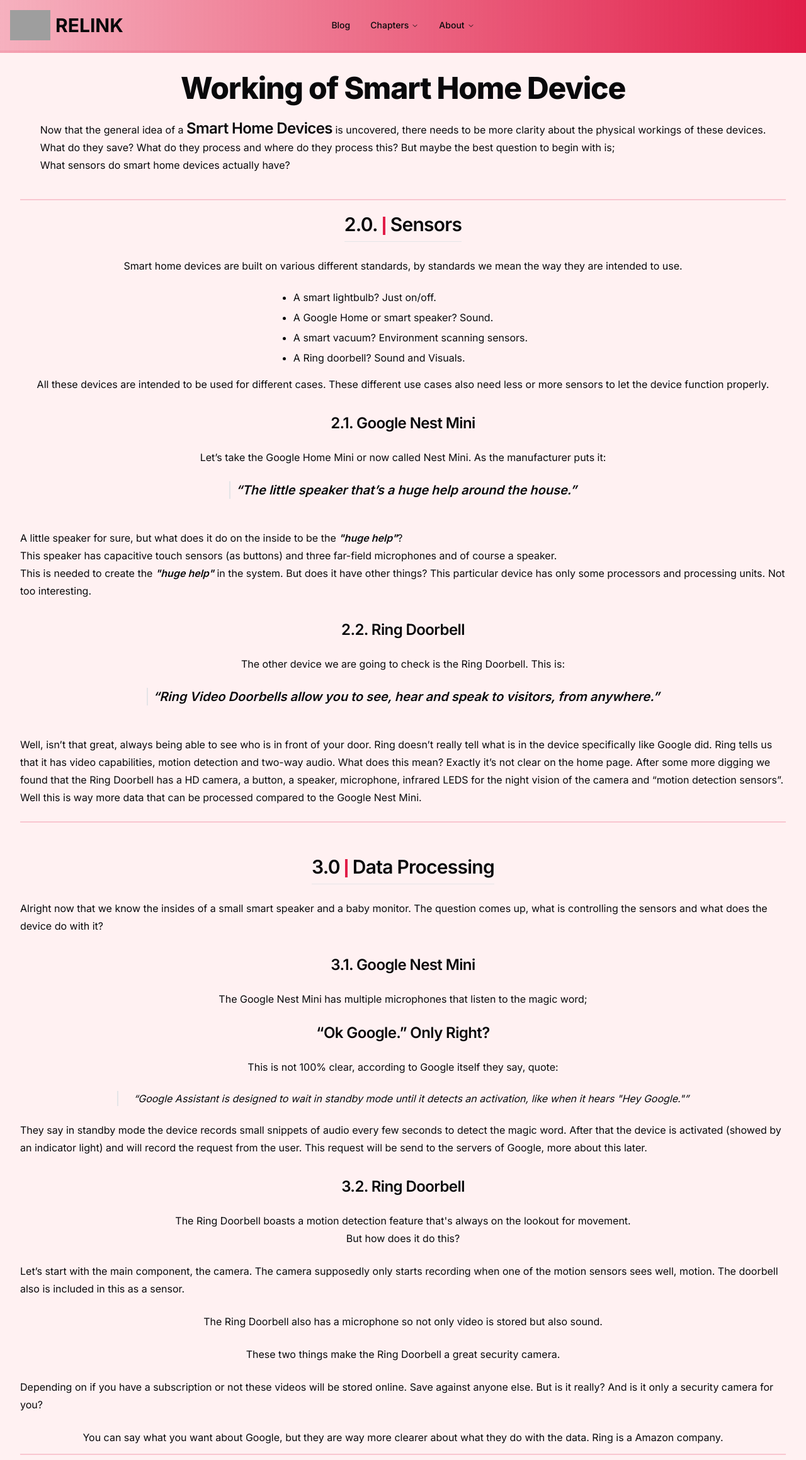
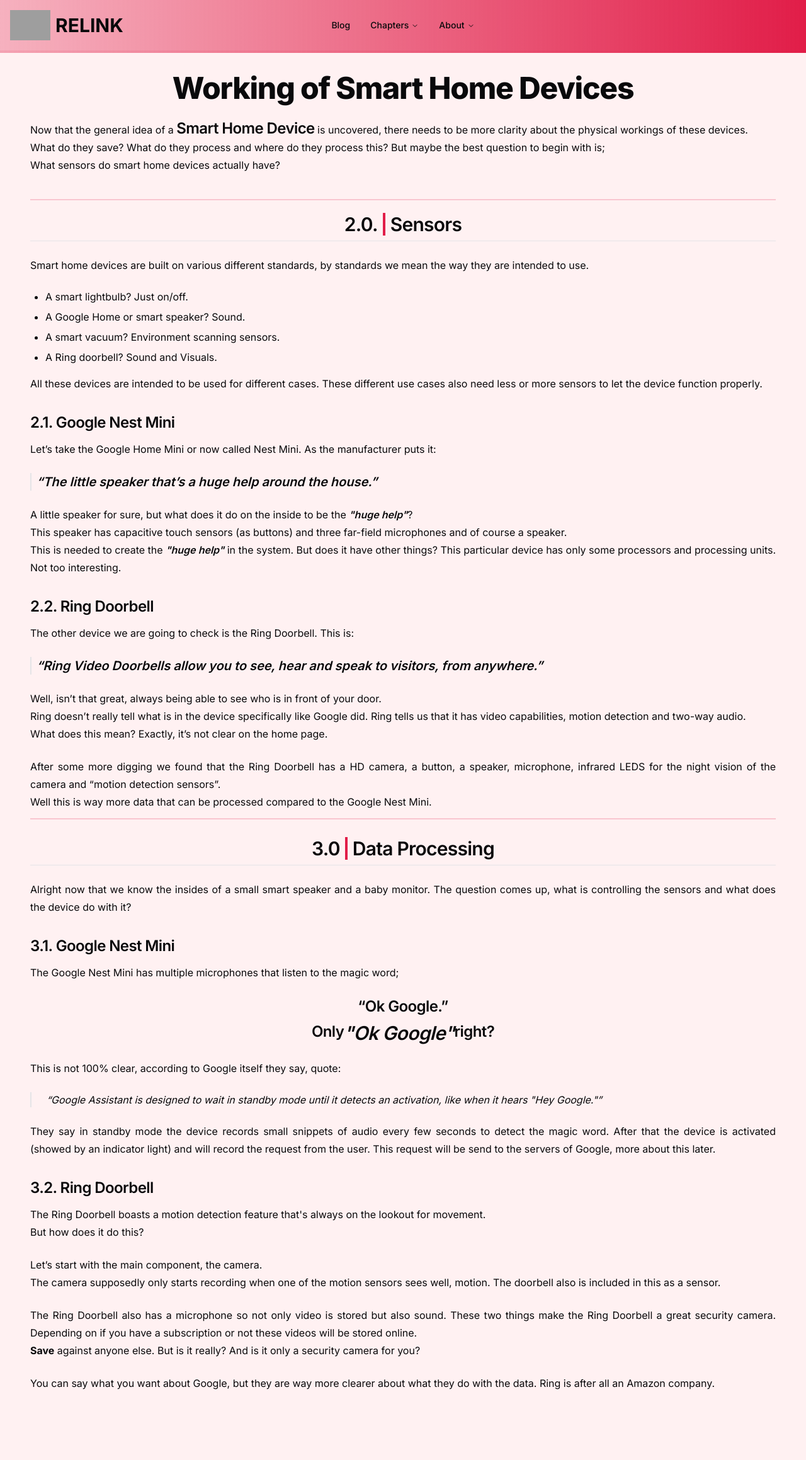
Before and after one commit to evebrnd/eps, a Next.js app: page /eps/chapters/two in a window 1280 px wide. Shown: the whole page at 63% size. After the commit the page ends 2230 px from the top, so only its background shows below. Built offline with nearby package versions, Linux system fonts and the light colour scheme; grey boxes are pictures that could not be loaded.

Commit message:
feat: added the general text layout.

```diff
--- a/src/app/chapters/two/page.tsx
+++ b/src/app/chapters/two/page.tsx
@@ -2,26 +2,26 @@
 
 export default function Page() {
   return (
-    <div className="flex flex-col items-center justify-center py-2 mx-4 md:mx-8">
-      <h1 className="mt-6 text-4xl font-extrabold tracking-tight lg:text-5xl">
-        Working of Smart Home Device
+    <div className="flex flex-col justify-center py-2 mx-4 md:mx-12">
+      <h1 className="flex justify-center text-center mt-6 text-4xl font-extrabold tracking-tight lg:text-5xl">
+        Working of Smart Home Devices
       </h1>
-      <p className="leading-7 mt-6">
-        Now that the general idea of a <a className="text-2xl font-semibold tracking-tight">Smart Home Devices</a> is uncovered,
+      <p className="leading-7 mt-6 text-justify">
+        Now that the general idea of a <a className="text-2xl font-semibold tracking-tight">Smart Home Device</a> is uncovered,
         there needs to be more clarity about the physical workings of these devices.
         <br /> What do they save? What do they process and where do they process this?
         But maybe the best question to begin with is; <br /> What sensors do smart home devices actually have?
       </p>
 
-      <div className="flex flex-col items-center justify-center py-3 border-y-2 border-primary/20 mt-10">
+      <div className="flex flex-col text-justify py-3 border-y-2 border-primary/20 mt-10">
         {/* 2.0 */}
-        <h2 className="mt-2 border-b pb-2 text-3xl font-semibold tracking-tight">
+        <h2 className="flex justify-center mt-2 border-b pb-2 text-3xl font-semibold tracking-tight">
           2.0.<a className="mx-2 border-x-2 border-primary text-2xl"></a>Sensors
         </h2>
         <p className="leading-7 mt-3 md:mt-6">
           Smart home devices are built on various different standards, by standards we mean the way they are intended to use.
         </p>
-        <ul className="my-4 ml-6 list-disc [&>li]:mt-2">
+        <ul className="text-left my-4 ml-6 list-disc [&>li]:mt-2">
           <li>A smart lightbulb?  Just on/off.</li>
           <li>A Google Home or smart speaker? Sound. </li>
           <li>A smart vacuum? Environment scanning sensors.</li>
@@ -32,16 +32,16 @@
         </p>
 
         {/* 2.1 */}
-        <h3 className="mt-8 scroll-m-20 text-2xl font-semibold tracking-tight">
+        <h3 className="mt-8 text-2xl font-semibold tracking-tight">
           2.1. Google Nest Mini
         </h3>
-        <p className="leading-7 mt-3 md:mt-6">
+        <p className="leading-7 mt-3">
           Let’s take the Google Home Mini or now called Nest Mini. As the manufacturer puts it:
         </p>
         <blockquote className="my-6 border-l-2 pl-2 italic font-semibold text-xl">
           “The little speaker that’s a huge help around the house.”
         </blockquote>
-        <p className="leading-7 mt-3 md:mt-6">
+        <p className="leading-7">
           A little speaker for sure, but what does it do on the inside to be the <a className="font-semibold italic">"huge help"</a>?
           <br />
           This speaker has capacitive touch sensors (as buttons) and three far-field microphones and of course a speaker.
@@ -50,26 +50,32 @@
         </p>
 
         {/* 2.2 */}
-        <h3 className="mt-8 scroll-m-20 text-2xl font-semibold tracking-tight">
+        <h3 className="mt-8 text-2xl font-semibold tracking-tight">
           2.2. Ring Doorbell
         </h3>
-        <p className="leading-7 mt-3 md:mt-6">
+        <p className="leading-7 mt-3">
           The other device we are going to check is the Ring Doorbell. This is:
         </p>
         <blockquote className="my-6 border-l-2 pl-2 italic font-semibold text-xl">
           “Ring Video Doorbells allow you to see, hear and speak to visitors, from anywhere.”
         </blockquote>
-        <p className="leading-7 mt-3 mb-3 md:mt-6">
+        <p className="leading-7">
           Well, isn’t that great, always being able to see who is in front of your door.
-          Ring doesn’t really tell what is in the device specifically like Google did. Ring tells us that it has video capabilities, motion detection and two-way audio. What does this mean? Exactly it’s not clear on the home page.
+          <br />
+          Ring doesn’t really tell what is in the device specifically like Google did. Ring tells us that it has video capabilities, motion detection and two-way audio.
+          <br />
+          What does this mean? Exactly, it’s not clear on the home page.
+        </p>
+        <p className="leading-7 mt-6">
           After some more digging we found that the Ring Doorbell has a HD camera, a button, a speaker, microphone, infrared LEDS for the night vision of the camera and “motion detection sensors”.
+          <br />
           Well this is way more data that can be processed compared to the Google Nest Mini.
         </p>
       </div>
 
-      <div className="flex flex-col items-center justify-center py-3 border-b-2 border-primary/20 mt-10">
+      <div className="flex flex-col text-justify py-3 mt-4">
         {/* 3.0 */}
-        <h2 className="border-b pb-2 text-3xl font-semibold tracking-tight">
+        <h2 className="flex justify-center border-b pb-2 text-3xl font-semibold tracking-tight ">
           3.0<a className="mx-2 border-x-2 border-primary text-2xl center-x"></a>Data Processing
         </h2>
         <p className="leading-7 mt-6">
@@ -77,15 +83,18 @@
         </p>
 
         {/* 3.1 */}
-        <h3 className="mt-8 scroll-m-20 text-2xl font-semibold tracking-tight">
+        <h3 className="mt-8 text-2xl font-semibold tracking-tight">
           3.1. Google Nest Mini
         </h3>
-        <p className="leading-7 mt-6">
+        <p className="leading-7 mt-3">
           The Google Nest Mini has multiple microphones that listen to the magic word;
         </p>
-        <a className="text-2xl font-semibold tracking-tight my-6">
-          “Ok Google.” Only Right?
-        </a>
+        <p className="flex justify-center text-2xl font-semibold tracking-tight mt-6 mb-2">
+          “Ok Google.”
+        </p>
+        <p className="flex justify-center text-2xl font-semibold tracking-tight mb-6 whitespace-pre">
+          <a className="">Only</a> <a className="italic text-3xl">"Ok Google"</a>  <a className="">right?</a>
+        </p>
         <p className="leading-7">
           This is not 100% clear, according to Google itself they say, quote:
         </p>
@@ -97,29 +106,26 @@
         </p>
 
         {/* 3.2 */}
-        <h3 className="mt-8 scroll-m-20 text-2xl font-semibold tracking-tight">
+        <h3 className="mt-8 text-2xl font-semibold tracking-tight">
           3.2. Ring Doorbell
         </h3>
-        <p className="leading-7 mt-6">
+        <p className="leading-7 mt-3">
           The Ring Doorbell boasts a motion detection feature that's always on the lookout for movement.
-        </p>
-        <p className="leading-7">
+          <br />
           But how does it do this?
         </p>
         <p className="leading-7 mt-6">
-          Let’s start with the main component, the camera. The camera supposedly only starts recording when one of the motion sensors sees well, motion. The doorbell also is included in this as a sensor.
+          Let’s start with the main component, the camera. <br />The camera supposedly only starts recording when one of the motion sensors sees well, motion. The doorbell also is included in this as a sensor.
         </p>
         <p className="leading-7 mt-6">
           The Ring Doorbell also has a microphone so not only video is stored but also sound.
+          These two things make the Ring Doorbell a great security camera.
+          Depending on if you have a subscription or not these videos will be stored online.
+          <br />
+          <a className="font-bold">Save</a> against anyone else. But is it really? And is it only a security camera for you?
         </p>
         <p className="leading-7 mt-6">
-          These two things make the Ring Doorbell a great security camera.
-        </p>
-        <p className="leading-7 mt-6">
-          Depending on if you have a subscription or not these videos will be stored online. Save against anyone else. But is it really? And is it only a security camera for you?
-        </p>
-        <p className="leading-7 mt-6">
-          You can say what you want about Google, but they are way more clearer about what they do with the data. Ring is a Amazon company.
+          You can say what you want about Google, but they are way more clearer about what they do with the data. Ring is after all an Amazon company.
         </p>
       </div>
     </div>
```
